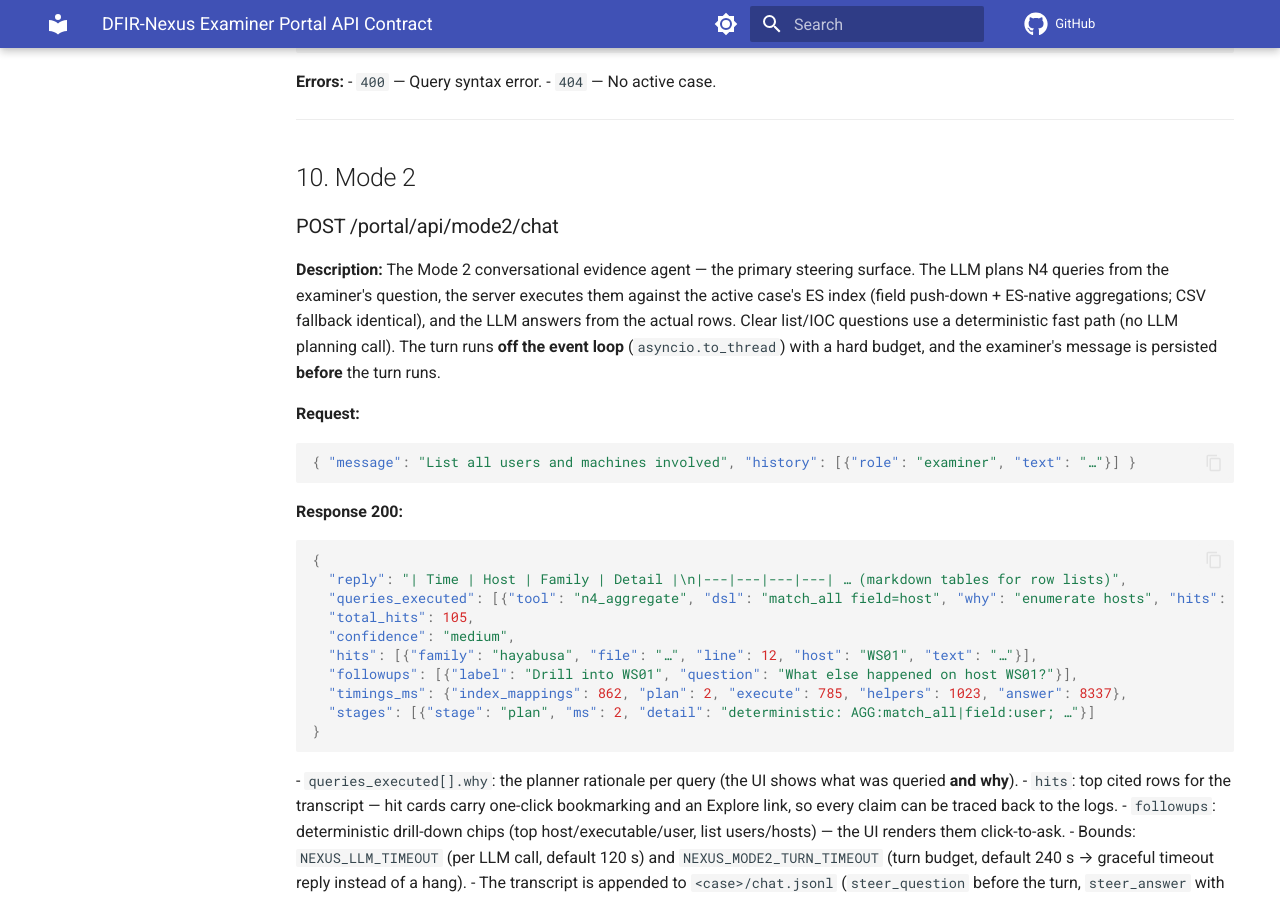
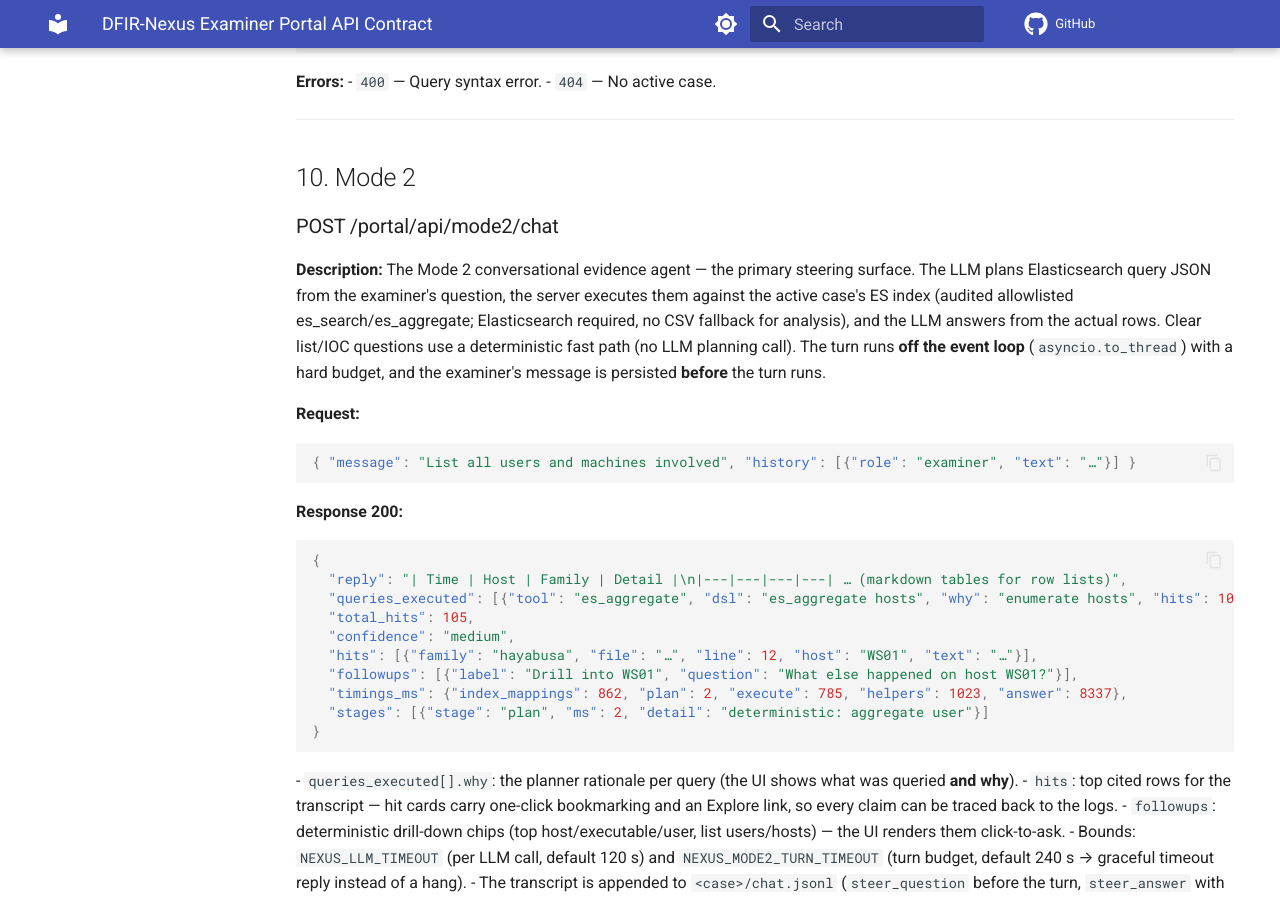
Before and after one commit to Ganron007/DFIR-Nexus, an MkDocs documentation site: the page built from Docs/API-CONTRACT.md, in a window 1280 px wide and 900 px high, scrolled down 25447 px. Built offline with MkDocs 1.6.1 and Material for MkDocs 9.7.7, drawn with Linux system fonts in a browser that asks for light colours; comment, search, counter and statistics services are not loaded.

Commit message:
docs(api-contract): Mode 2 chat contract is ES-native (no N4 DSL, no CSV fallback)

````diff
--- a/Docs/API-CONTRACT.md
+++ b/Docs/API-CONTRACT.md
@@ -1228,7 +1228,7 @@ needles is one event.
 ## 10. Mode 2
 
 ### POST /portal/api/mode2/chat
-**Description:** The Mode 2 conversational evidence agent — the primary steering surface. The LLM plans N4 queries from the examiner's question, the server executes them against the active case's ES index (field push-down + ES-native aggregations; CSV fallback identical), and the LLM answers from the actual rows. Clear list/IOC questions use a deterministic fast path (no LLM planning call). The turn runs **off the event loop** (`asyncio.to_thread`) with a hard budget, and the examiner's message is persisted **before** the turn runs.
+**Description:** The Mode 2 conversational evidence agent — the primary steering surface. The LLM plans Elasticsearch query JSON from the examiner's question, the server executes them against the active case's ES index (audited allowlisted es_search/es_aggregate; Elasticsearch required, no CSV fallback for analysis), and the LLM answers from the actual rows. Clear list/IOC questions use a deterministic fast path (no LLM planning call). The turn runs **off the event loop** (`asyncio.to_thread`) with a hard budget, and the examiner's message is persisted **before** the turn runs.
 
 **Request:**
 ```json
@@ -1239,13 +1239,13 @@ needles is one event.
 ```json
 {
   "reply": "| Time | Host | Family | Detail |\n|---|---|---|---| … (markdown tables for row lists)",
-  "queries_executed": [{"tool": "n4_aggregate", "dsl": "match_all field=host", "why": "enumerate hosts", "hits": 105, "audit_id": "nexus-…"}],
+  "queries_executed": [{"tool": "es_aggregate", "dsl": "es_aggregate hosts", "why": "enumerate hosts", "hits": 105, "audit_id": "nexus-…"}],
   "total_hits": 105,
   "confidence": "medium",
   "hits": [{"family": "hayabusa", "file": "…", "line": 12, "host": "WS01", "text": "…"}],
   "followups": [{"label": "Drill into WS01", "question": "What else happened on host WS01?"}],
   "timings_ms": {"index_mappings": 862, "plan": 2, "execute": 785, "helpers": 1023, "answer": 8337},
-  "stages": [{"stage": "plan", "ms": 2, "detail": "deterministic: AGG:match_all|field:user; …"}]
+  "stages": [{"stage": "plan", "ms": 2, "detail": "deterministic: aggregate user"}]
 }
 ```
 - `queries_executed[].why`: the planner rationale per query (the UI shows what was queried **and why**).
````
